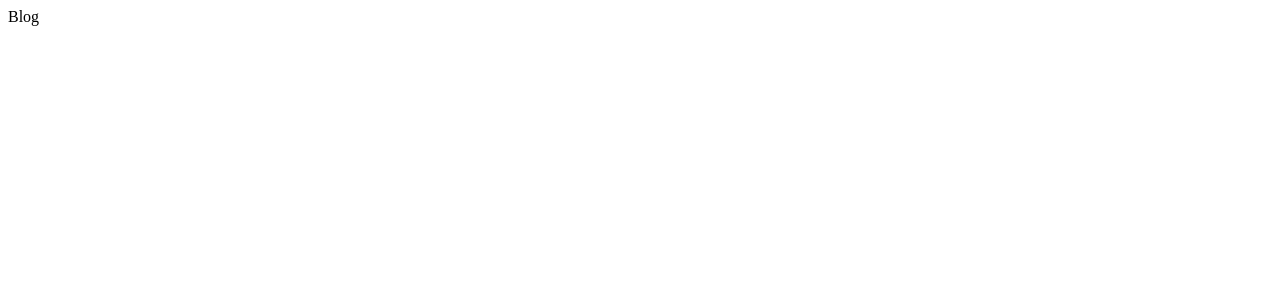
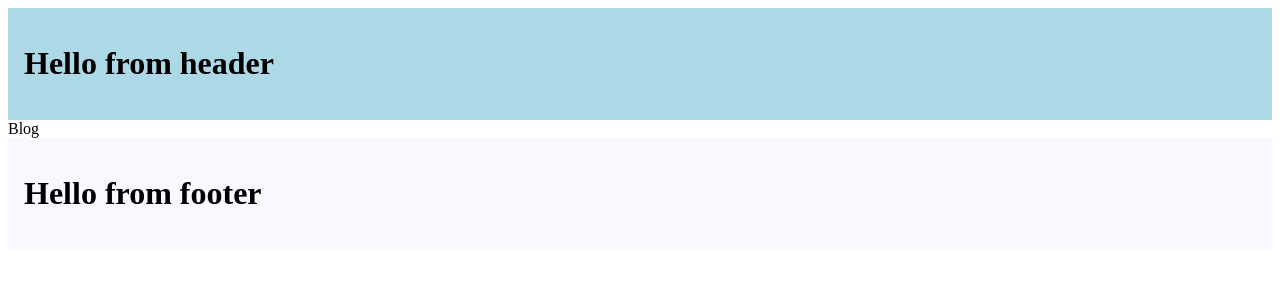
Before and after one commit to max-fletcher/next_tutorial_codevolution, a Next.js app: page /blog in a window 1280 px wide. Shown: the top 300 px of the page. Built offline with nearby package versions, Linux system fonts and the light colour scheme.

Commit message:
Done upto No.14.

```diff
--- /dev/null
+++ b/src/app/_lib/format-date.ts
@@ -0,0 +1,5 @@
+const formatDatetime = () => {
+  console.log('formatted datetime');
+}
+
+export default formatDatetime
--- a/src/app/layout.tsx
+++ b/src/app/layout.tsx
@@ -10,7 +10,15 @@ export default function RootLayout({
 }) {
   return (
     <html lang="en">
-      <body>{children}</body>
+      <body>
+        <header style={{ backgroundColor: "lightblue", padding: "1rem" }}>
+          <h1>Hello from header</h1>
+        </header>
+        {children}
+        <footer style={{ backgroundColor: "ghostwhite", padding: "1rem" }}>
+          <h1>Hello from footer</h1>
+        </footer>
+      </body>
     </html>
   )
 }
```
Also changed, not shown: src/app/_lib/page.tsx (added, +9 -0 lines), src/app/auth/forgot-password/page.tsx (added, +7 -0 lines), src/app/auth/login/page.tsx (added, +7 -0 lines), src/app/auth/register/page.tsx (added, +7 -0 lines), src/app/dashboard/line-charts.tsx (added, +7 -0 lines).
